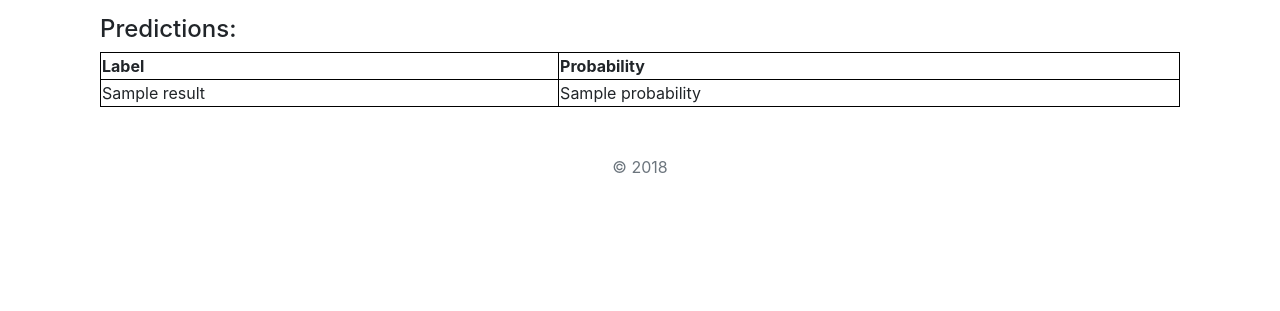
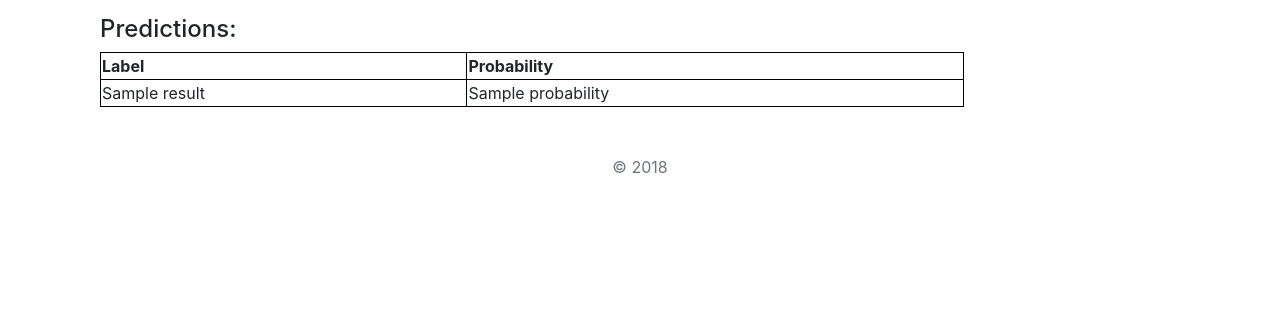
Before and after one commit to mw123/Cloud-Up, a Flask app: template src/app/templates/inference.html in a window 1280 px wide. Shown: the part 489-800 px from the top of the page. Run offline with Flask 2, Linux system fonts and the light colour scheme; the template is opened without the code that fills it: most values are stand-ins (such as "Sample title", 1, 10 or a date in 2020); some libraries are stand-ins or nearby versions.

Commit message:
still fixing html style

```diff
--- a/src/app/templates/inference.html
+++ b/src/app/templates/inference.html
@@ -2,9 +2,9 @@
 
 {% block body %}
 	<div class="container">
-      <img class="mt-4" src="{{url_for('display_img', filename=image)}}" width="100%" height="300" max-width="500">
+      <img class="mt-4" src="{{url_for('display_img', filename=image)}}" width="80%" height="300">
       <h4 class="mt-3">Predictions:</h4>
-      <table style="width: 100%; max-width: 500;">
+      <table style="width: 80%">
       	<thead>
       		<tr><th>Label</th><th>Probability</th></tr>
       	</thead>
```
